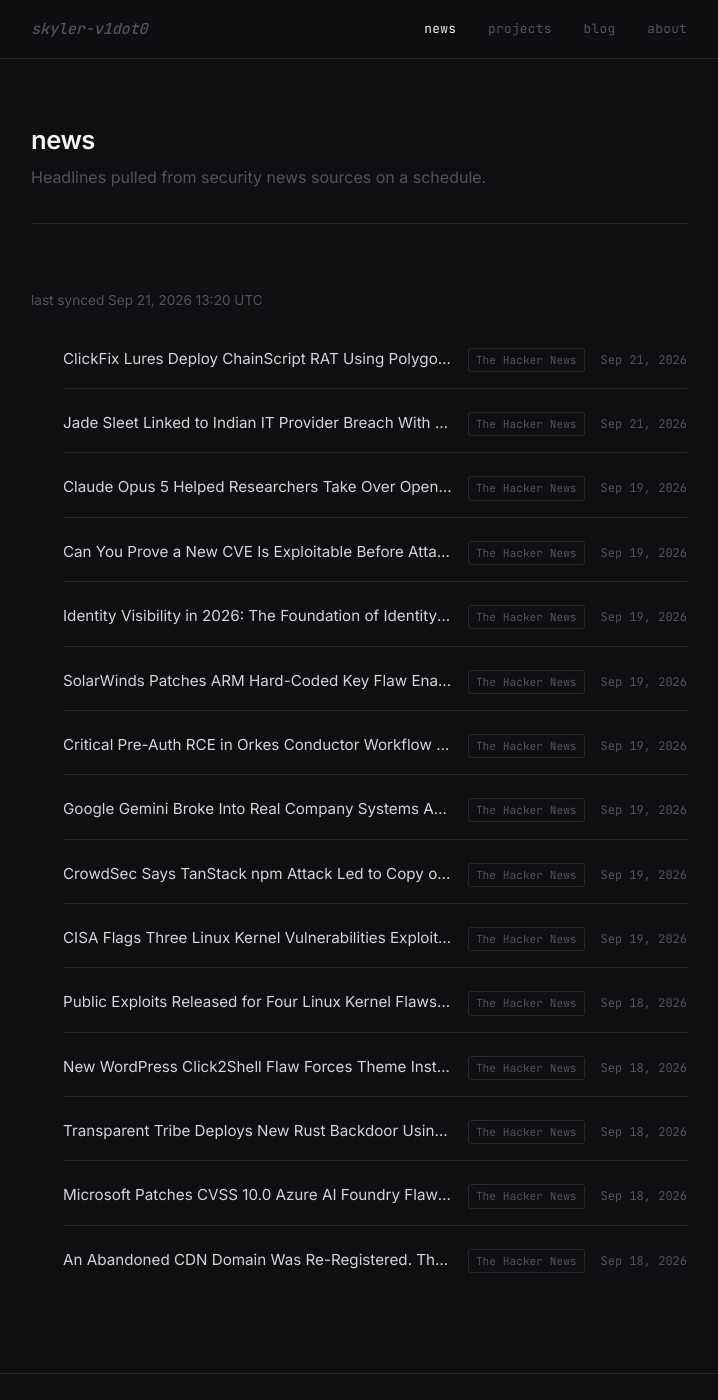
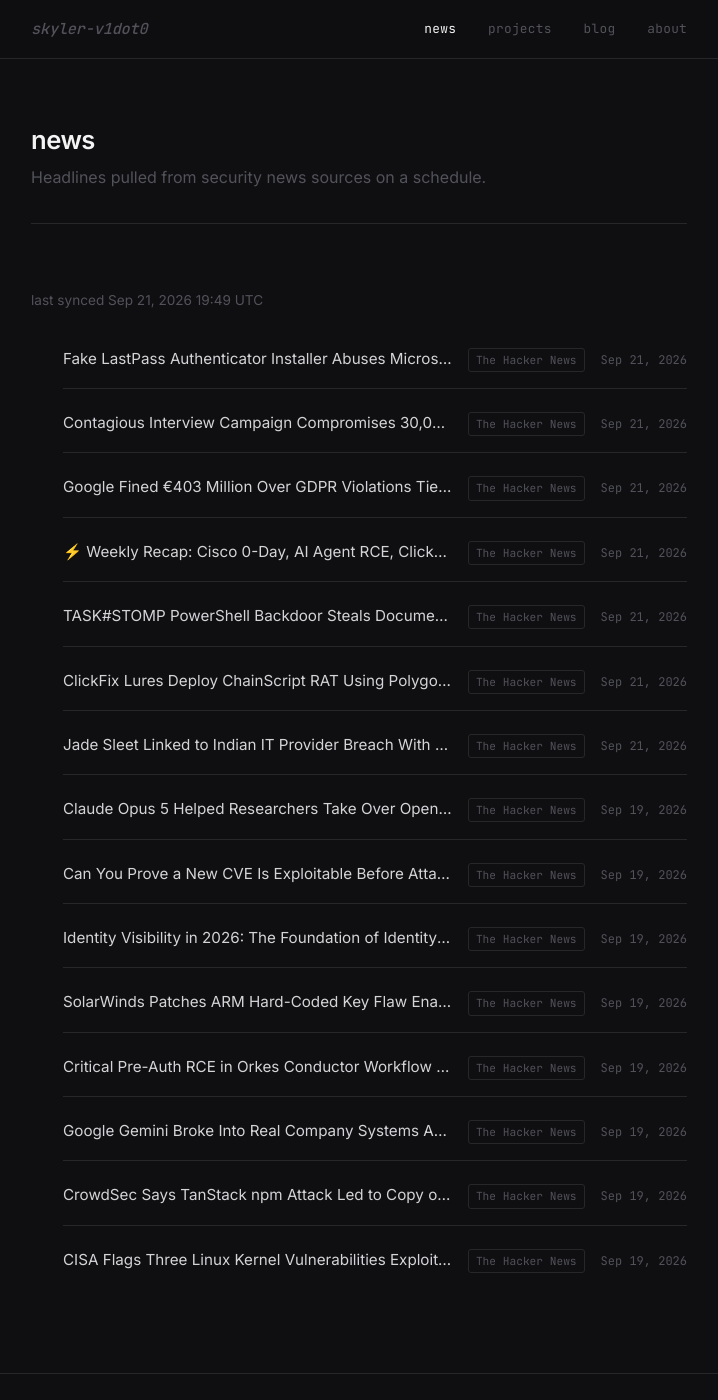
Before and after one commit to skyler-v1dot0/personal-site, a Jekyll site: the page built from news.html, in a window 1280 px wide and 1400 px high. Shown: the whole window, without its empty margins (281-999 px from the left). Built offline with Jekyll 4.4.1, drawn with Linux system fonts in a browser that asks for light colours.

Commit message:
chore: sync news feed [skip ci]

```diff
--- a/_data/news.yml
+++ b/_data/news.yml
@@ -1,62 +1,72 @@
-updated_at: '2026-09-21T13:20:08+00:00'
+---
+updated_at: '2026-09-21T19:49:24Z'
 items:
+- title: Fake LastPass Authenticator Installer Abuses Microsoft-Signed Driver to Kill
+    Antivirus and EDR
+  url: https://thehackernews.com/2026/09/fake-lastpass-authenticator-installer.html
+  source: The Hacker News
+  published: '2026-09-21T17:31:01Z'
+- title: Contagious Interview Campaign Compromises 30,000 Devices, Steals $10.71M
+    in Crypto
+  url: https://thehackernews.com/2026/09/contagious-interview-campaign.html
+  source: The Hacker News
+  published: '2026-09-21T17:19:00Z'
+- title: Google Fined €403 Million Over GDPR Violations Tied to Location Data
+  url: https://thehackernews.com/2026/09/google-fined-403-million-over-gdpr.html
+  source: The Hacker News
+  published: '2026-09-21T16:57:31Z'
+- title: "⚡ Weekly Recap: Cisco 0-Day, AI Agent RCE, ClickFix Attacks, ClickFix Surge,
+    and Browser Hijacks"
+  url: https://thehackernews.com/2026/09/weekly-recap-cisco-0-day-ai-agent-rce.html
+  source: The Hacker News
+  published: '2026-09-21T14:24:13Z'
+- title: TASK#STOMP PowerShell Backdoor Steals Documents, Wi-Fi Passwords, and Clipboard
+    Data
+  url: https://thehackernews.com/2026/09/taskstomp-powershell-backdoor-steals.html
+  source: The Hacker News
+  published: '2026-09-21T14:15:40Z'
 - title: ClickFix Lures Deploy ChainScript RAT Using Polygon to Rotate C2 Infrastructure
   url: https://thehackernews.com/2026/09/clickfix-lures-deploy-chainscript-rat.html
   source: The Hacker News
-  published: '2026-09-21T08:39:38+00:00'
-- title: Jade Sleet Linked to Indian IT Provider Breach With FLATROOF and ROOFDECK Backdoors
+  published: '2026-09-21T08:39:38Z'
+- title: Jade Sleet Linked to Indian IT Provider Breach With FLATROOF and ROOFDECK
+    Backdoors
   url: https://thehackernews.com/2026/09/jade-sleet-linked-to-indian-it-provider.html
   source: The Hacker News
-  published: '2026-09-21T06:06:44+00:00'
-- title: Claude Opus 5 Helped Researchers Take Over OpenAI Staff Accounts via Chained Flaws
+  published: '2026-09-21T06:06:44Z'
+- title: Claude Opus 5 Helped Researchers Take Over OpenAI Staff Accounts via Chained
+    Flaws
   url: https://thehackernews.com/2026/09/claude-opus-5-helped-researchers-take.html
   source: The Hacker News
-  published: '2026-09-19T18:36:53+00:00'
-- title: Can You Prove a New CVE Is Exploitable Before Attackers Do? Learn How in This Webinar
+  published: '2026-09-19T18:36:53Z'
+- title: Can You Prove a New CVE Is Exploitable Before Attackers Do? Learn How in
+    This Webinar
   url: https://thehackernews.com/2026/09/can-you-prove-new-cve-is-exploitable.html
   source: The Hacker News
-  published: '2026-09-19T13:28:48+00:00'
+  published: '2026-09-19T13:28:48Z'
 - title: 'Identity Visibility in 2026: The Foundation of Identity Security'
   url: https://thehackernews.com/2026/09/identity-visibility-in-2026-foundation.html
   source: The Hacker News
-  published: '2026-09-19T13:28:41+00:00'
+  published: '2026-09-19T13:28:41Z'
 - title: SolarWinds Patches ARM Hard-Coded Key Flaw Enabling Unauthenticated RCE
   url: https://thehackernews.com/2026/09/solarwinds-patches-arm-hard-coded-key.html
   source: The Hacker News
-  published: '2026-09-19T09:31:17+00:00'
-- title: Critical Pre-Auth RCE in Orkes Conductor Workflow Platform Exploited in the Wild
+  published: '2026-09-19T09:31:17Z'
+- title: Critical Pre-Auth RCE in Orkes Conductor Workflow Platform Exploited in the
+    Wild
   url: https://thehackernews.com/2026/09/critical-pre-auth-rce-in-orkes.html
   source: The Hacker News
-  published: '2026-09-19T08:18:54+00:00'
-- title: Google Gemini Broke Into Real Company Systems After Security Test Domain Mix-Up
+  published: '2026-09-19T08:18:54Z'
+- title: Google Gemini Broke Into Real Company Systems After Security Test Domain
+    Mix-Up
   url: https://thehackernews.com/2026/09/google-gemini-broke-into-real-company.html
   source: The Hacker News
-  published: '2026-09-19T07:51:34+00:00'
+  published: '2026-09-19T07:51:34Z'
 - title: CrowdSec Says TanStack npm Attack Led to Copy of 170 Private GitHub Repositories
   url: https://thehackernews.com/2026/09/crowdsec-says-tanstack-npm-attack-led.html
   source: The Hacker News
-  published: '2026-09-19T07:14:54+00:00'
+  published: '2026-09-19T07:14:54Z'
 - title: CISA Flags Three Linux Kernel Vulnerabilities Exploited in the Wild
   url: https://thehackernews.com/2026/09/cisa-flags-three-linux-kernel.html
   source: The Hacker News
-  published: '2026-09-19T06:24:10+00:00'
-- title: Public Exploits Released for Four Linux Kernel Flaws That Enable Local Root
-  url: https://thehackernews.com/2026/09/public-exploits-released-for-four-linux.html
-  source: The Hacker News
-  published: '2026-09-18T18:02:24+00:00'
-- title: New WordPress Click2Shell Flaw Forces Theme Installs, Can Chain to Code Execution
-  url: https://thehackernews.com/2026/09/new-wordpress-click2shell-flaw-forces.html
-  source: The Hacker News
-  published: '2026-09-18T16:56:19+00:00'
-- title: Transparent Tribe Deploys New Rust Backdoor Using Private GitHub Repositories for C2
-  url: https://thehackernews.com/2026/09/transparent-tribe-deploys-new-rust.html
-  source: The Hacker News
-  published: '2026-09-18T15:24:16+00:00'
-- title: Microsoft Patches CVSS 10.0 Azure AI Foundry Flaw Enabling Unauthorized Privilege Escalation
-  url: https://thehackernews.com/2026/09/microsoft-patches-cvss-100-azure-ai.html
-  source: The Hacker News
-  published: '2026-09-18T12:47:04+00:00'
-- title: An Abandoned CDN Domain Was Re-Registered. Thousands of Sites Still Call It.
-  url: https://thehackernews.com/2026/09/an-abandoned-cdn-domain-was-re.html
-  source: The Hacker News
-  published: '2026-09-18T11:01:16+00:00'
+  published: '2026-09-19T06:24:10Z'
```
